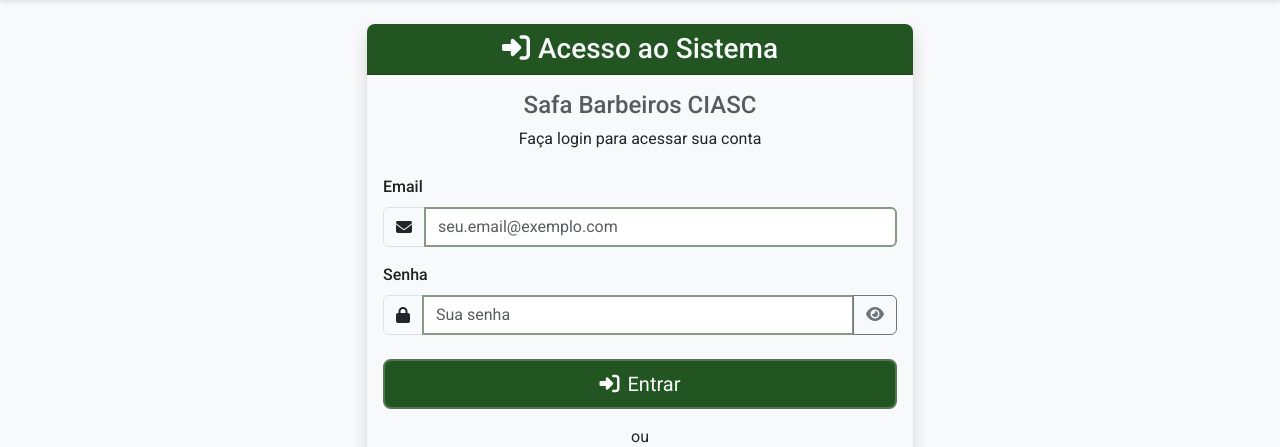
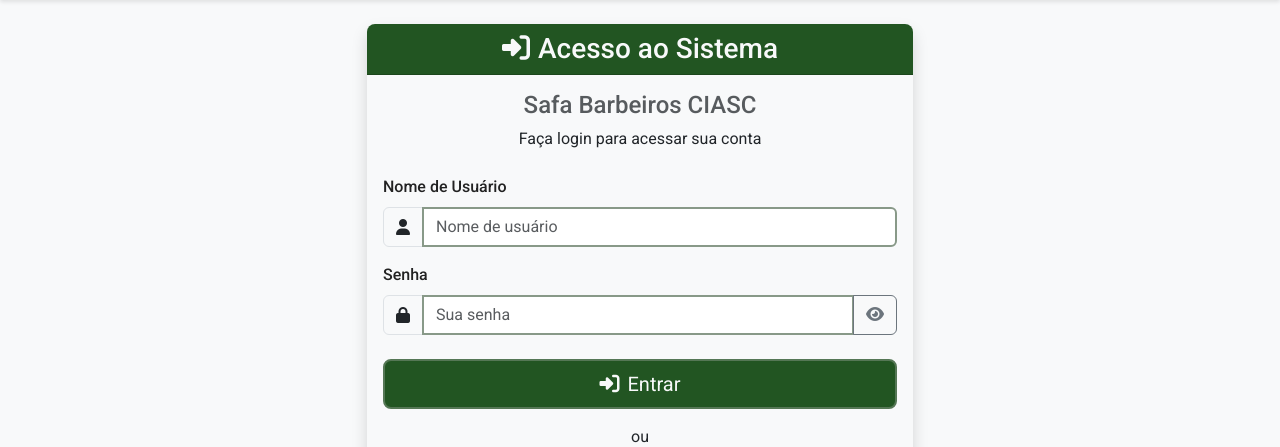
Before and after one commit to sarziel/Safa-Barbeiros-CIASC-1-3-0, a Flask app: page /login in a window 1280 px wide. Shown: the part 56-503 px from the top of the page. Run offline with Flask 3, Linux system fonts and the light colour scheme.

Commit message:
Enable login and registration using username instead of email address
Refactors authentication to use 'username' instead of 'email' for login/registration and adds username uniqueness validation.

Replit-Commit-Author: Agent
Replit-Commit-Session-Id: 5ca33c84-0c1c-427d-ae91-eba01079533b
Replit-Commit-Screenshot-Url: https://storage.googleapis.com/screenshot-production-us-central1/1e3c255f-6672-4ba6-9473-5512658efcaa/007b6f48-ee33-4e94-9cfb-d7efdd755522.jpg

```diff
--- a/app/models/models.py
+++ b/app/models/models.py
@@ -9,6 +9,7 @@ class User(UserMixin, db.Model):
 
     id = db.Column(db.String, primary_key=True)
     nome = db.Column(db.String(100), nullable=False)
+    username = db.Column(db.String(64), unique=True, nullable=False)
     email = db.Column(db.String(100), unique=True, nullable=True)  # Email pode ser nulo para alguns métodos de login
     senha_hash = db.Column(db.String(256), nullable=False)
     tipo = db.Column(db.String(20), nullable=False)
--- a/app/routes/auth.py
+++ b/app/routes/auth.py
@@ -25,13 +25,13 @@ def login():
         return redirect(url_for('auth.index'))
 
     if request.method == 'POST':
-        email = request.form.get('email')
+        username = request.form.get('username')
         senha = request.form.get('senha')
 
-        user = User.query.filter_by(email=email).first()
+        user = User.query.filter_by(username=username).first()
 
         if user is None or not user.check_password(senha):
-            flash('Email ou senha incorretos. Tente novamente.', 'danger')
+            flash('Nome de usuário ou senha incorretos. Tente novamente.', 'danger')
             return redirect(url_for('auth.login'))
 
         # Verifica se o barbeiro está ativo
@@ -66,6 +66,7 @@ def register():
 
     if request.method == 'POST':
         nome = request.form.get('nome')
+        username = request.form.get('username')
         email = request.form.get('email')
         senha = request.form.get('senha')
         senha_confirmacao = request.form.get('senha_confirmacao')
@@ -75,6 +76,10 @@ def register():
         # Validações
         if senha != senha_confirmacao:
             flash('As senhas não correspondem!', 'danger')
+            return redirect(url_for('auth.register'))
+
+        if User.query.filter_by(username=username).first():
+            flash('Este nome de usuário já está em uso. Escolha outro.', 'danger')
             return redirect(url_for('auth.register'))
 
         if User.query.filter_by(email=email).first():
@@ -94,9 +99,9 @@ def register():
 
         # Criação do usuário
         if tipo == 'cliente':
-            novo_usuario = Cliente(nome=nome, email=email, numero_aluno=numero_aluno, foto_perfil=foto_perfil)
+            novo_usuario = Cliente(nome=nome, username=username, email=email, numero_aluno=numero_aluno, foto_perfil=foto_perfil)
         else:  # tipo == 'barbeiro'
-            novo_usuario = Barbeiro(nome=nome, email=email, numero_aluno=numero_aluno, foto_perfil=foto_perfil, ativo=False)
+            novo_usuario = Barbeiro(nome=nome, username=username, email=email, numero_aluno=numero_aluno, foto_perfil=foto_perfil, ativo=False)
 
         novo_usuario.set_password(senha)
 
--- a/app/routes/replit_auth.py
+++ b/app/routes/replit_auth.py
@@ -121,9 +121,14 @@ def save_user(user_claims):
     # Cria um novo usuário como cliente por padrão
     from werkzeug.security import generate_password_hash
     import secrets
+    import uuid
+
+    # Gera um nome de usuário único baseado no ID do Replit ou nome de usuário
+    nome_usuario = f"{user_claims.get('first_name', 'user')}{uuid.uuid4().hex[:6]}".lower()
 
     novo_usuario = Cliente(
         id=user_claims['sub'],
+        username=nome_usuario,
         email=user_claims.get('email'),
         nome=f"{user_claims.get('first_name', '')} {user_claims.get('last_name', '')}".strip() or "Usuário Replit",
         foto_perfil=user_claims.get('profile_image_url', 'default.jpg'),
--- a/app/templates/login.html
+++ b/app/templates/login.html
@@ -17,10 +17,10 @@
 
                 <form method="POST" action="{{ url_for('auth.login') }}">
                     <div class="mb-3">
-                        <label for="email" class="form-label">Email</label>
+                        <label for="username" class="form-label">Nome de Usuário</label>
                         <div class="input-group">
-                            <span class="input-group-text"><i class="fas fa-envelope"></i></span>
-                            <input type="email" class="form-control" id="email" name="email" required placeholder="seu.email@exemplo.com">
+                            <span class="input-group-text"><i class="fas fa-user"></i></span>
+                            <input type="text" class="form-control" id="username" name="username" required placeholder="Nome de usuário">
                         </div>
                     </div>
 
```
Also changed, not shown: app/templates/register.html (+9 -0 lines).
